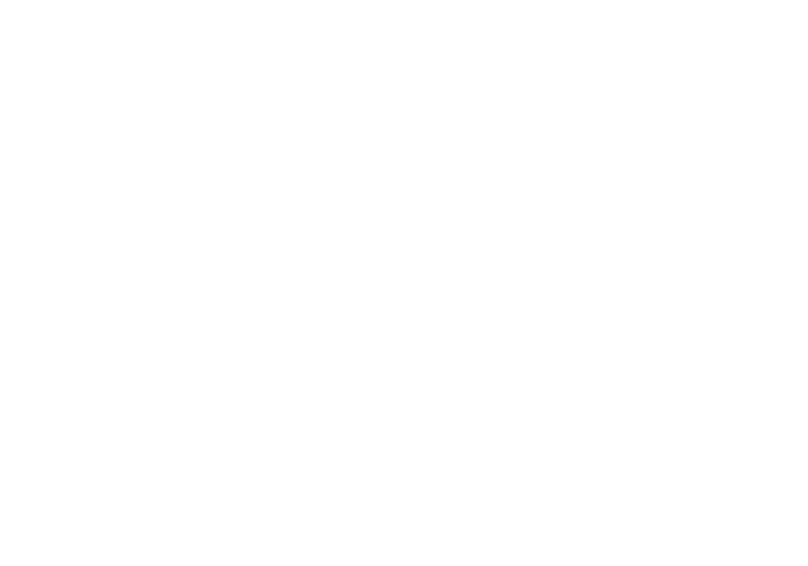
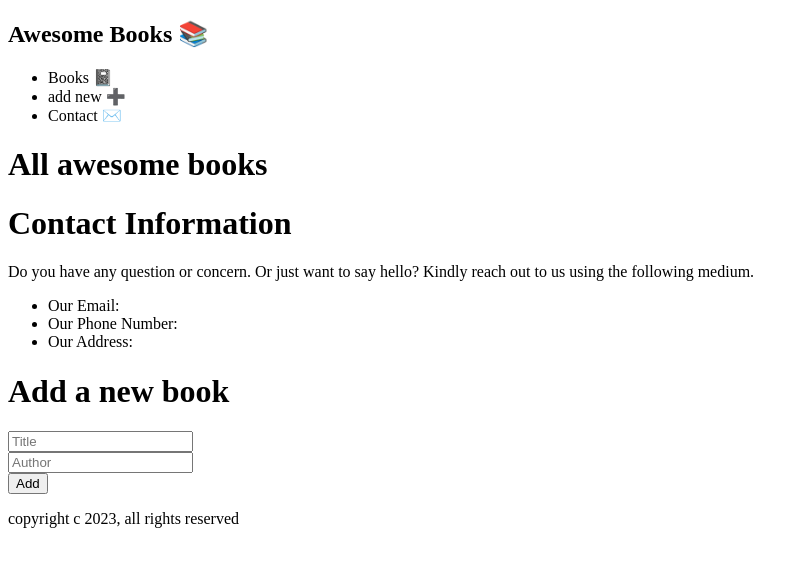
Before and after one commit to Adholah96/Awesome-books-E6, a website: page index.html in a window 1280 px wide. Shown: the whole page, without its empty margins (0-808 px from the left). Drawn offline with Linux system fonts and the light colour scheme.

Commit message:
Adding strucure to the page.

```diff
--- a/index.html
+++ b/index.html
@@ -8,6 +8,42 @@
     <title>Awesome Books ES6</title>
   </head>
   <body>
+    <nav class="nav">
+      <h2 class="nav-logo">Awesome Books 📚</h2>
+      <ul class="nav-list">
+        <li class="listone">Books 📓</li>
+        <li class="listtwo">add new ➕</li>
+        <li class="listthree">Contact ✉️</li>
+      </ul>
+    </nav>
+    <p class="date"><span id="dateDisplay"></span></p>
+    <div id="booksContainer">
+      <h1 class="first-h1">All awesome books</h1>
+      <div id="libraryBooks" data-book></div>
+    </div>
+    <div id="contact">
+      <h1>Contact Information</h1>
+      <p>
+        Do you have any question or concern. Or just want to say hello? Kindly
+        reach out to us using the following medium.
+      </p>
+      <ul>
+        <li>Our Email:</li>
+        <li>Our Phone Number:</li>
+        <li>Our Address:</li>
+      </ul>
+    </div>
+    <form action="#" id="myForm">
+      <h1>Add a new book</h1>
+      <input type="text" placeholder="Title" id="titleName" required />
+      <br />
+      <input type="text" placeholder="Author" id="authorName" required />
+      <br />
+      <button type="submit" class="submit-btn">Add</button>
+    </form>
+    <footer class="footer">
+      <p>copyright c 2023, all rights reserved</p>
+    </footer>
     <script type="module" src="index.js"></script>
   </body>
 </html>
```
